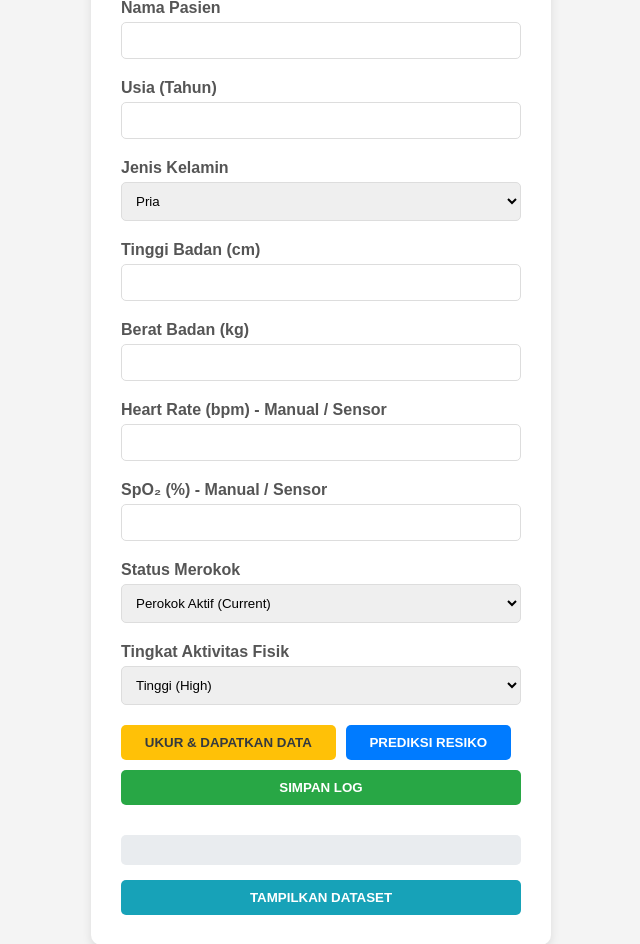
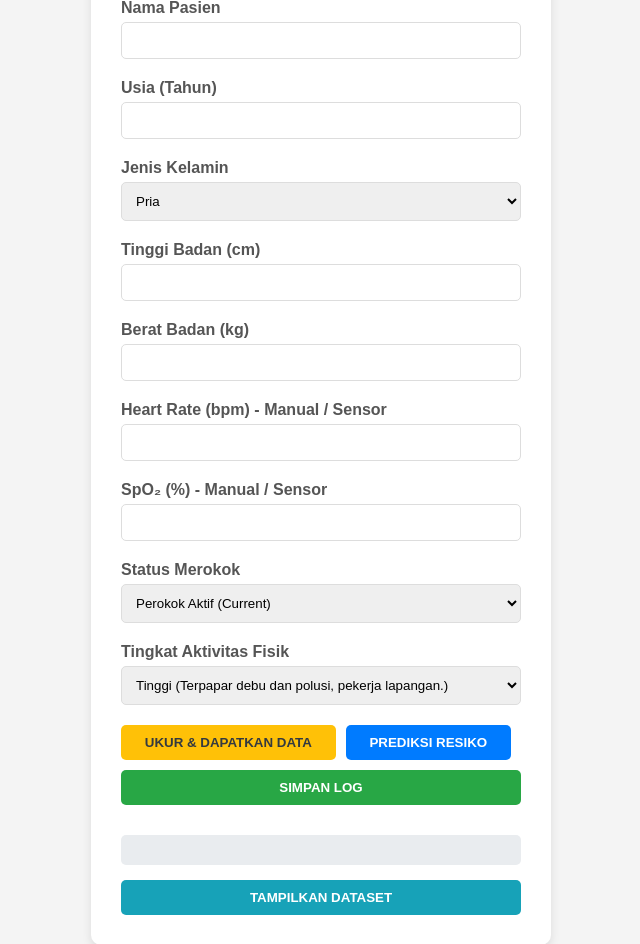
Before and after one commit to agateboy/oxygenix, a Flask app: page / in a window 1280 px wide. Shown: the part 119-1063 px from the top of the page, without its empty margins (319-959 px from the left). Run offline with Flask 3, Linux system fonts and the light colour scheme.

Commit message:
Update index.html

```diff
--- a/templates/index.html
+++ b/templates/index.html
@@ -294,9 +294,9 @@
             <div class="form-group">
                 <label for="activity">Tingkat Aktivitas Fisik</label>
                 <select id="activity" name="activity" required>
-                    <option value="Tinggi">Tinggi (High)</option>
-                    <option value="Sedang">Sedang (Moderate)</option>
-                    <option value="Rendah">Rendah (Low)</option>
+                    <option value="Tinggi">Tinggi (Terpapar debu dan polusi, pekerja lapangan.)</option>
+                    <option value="Sedang">Sedang (Jarang Terpapar debu dan polusi, pekerja lapangan.)</option>
+                    <option value="Rendah">Rendah (Tidak Terpapar debu dan polusi, pekerja kantoran.)</option>
                 </select>
             </div>
             <div class="button-group">
```
